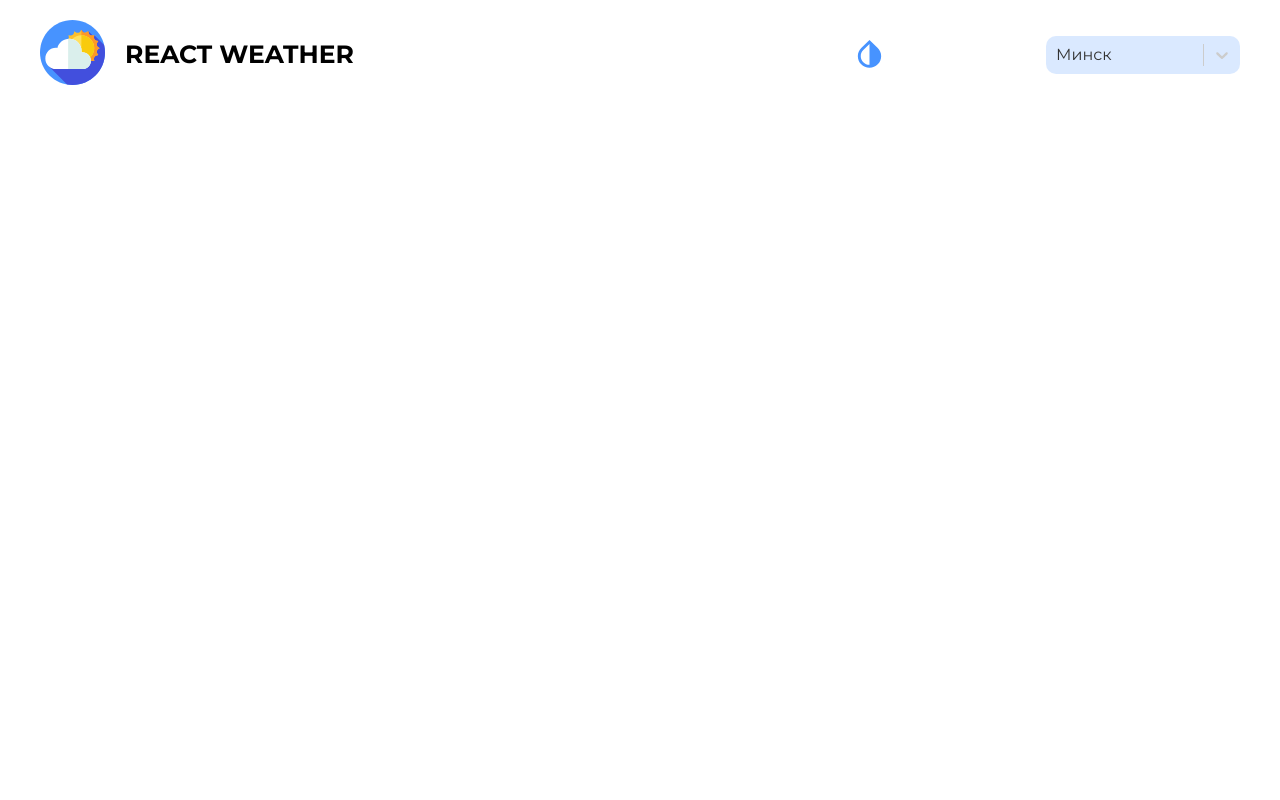
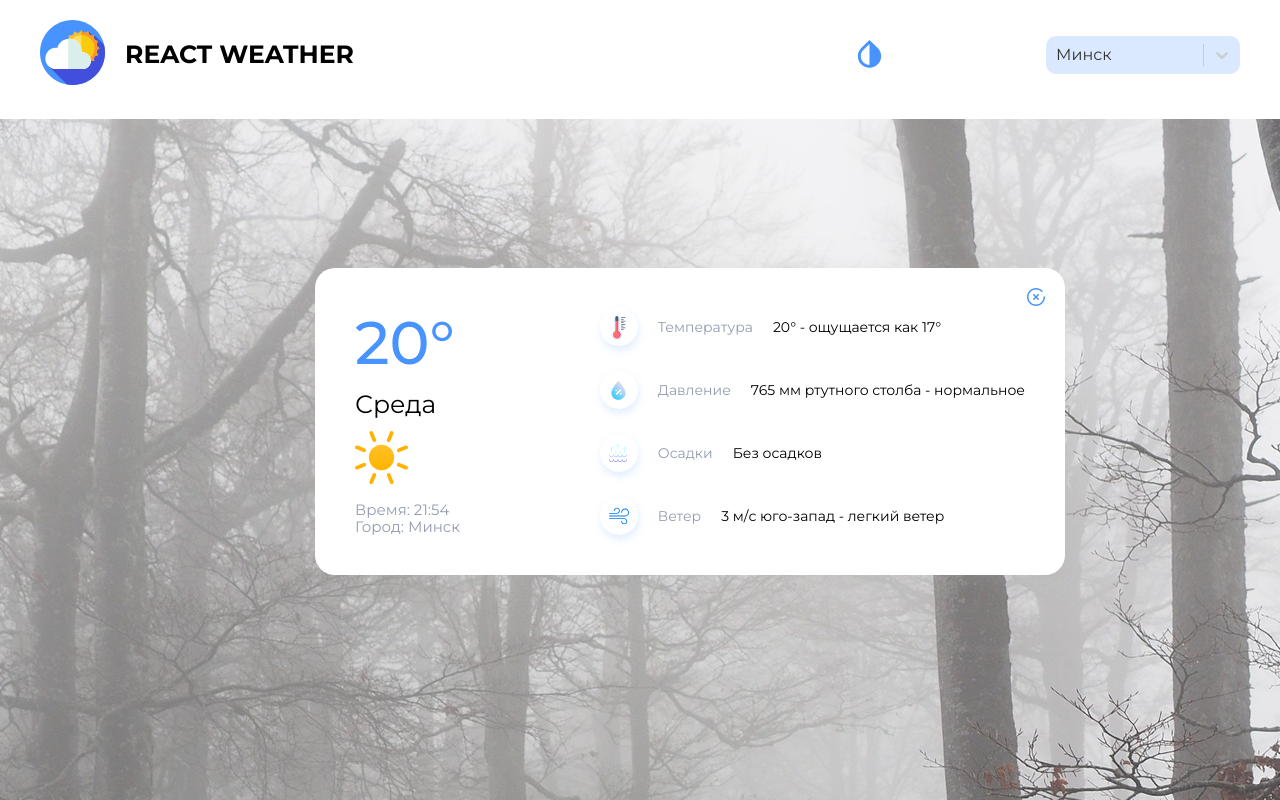
Before and after one commit to asphyxiadeath/diplom-project, a React (Create React App) app: page /popup in a window 1280 px wide. Before the commit this address had no page. Built offline with nearby package versions, Linux system fonts and the light colour scheme.

Commit message:
crearing good routing.stylsied second page

```diff
--- a/src/App.tsx
+++ b/src/App.tsx
@@ -5,24 +5,23 @@ import { Route, Routes} from 'react-router-dom';
 import { Home } from './pages/Home/components/Home';
 import { MonthStatistics } from './pages/MonthStatistics/Home/components/MonthStatistics';
 import { Header } from './shared/Header/Header';
-import { Popup } from './shared/Header/Popup/Popup';
+import {Popup} from './shared/Header/Popup/Popup'
 
 
 
 
 
 function App() {
+
   return (
     <div className="global-container">
-
-
-
-
     <div className="container">
       <Header />
       <Routes>
         <Route path= "/"  element= {<Home/>}/>
         <Route path= "/month-statistics" element= {<MonthStatistics/>}/>
+        <Route path= "/popup" element={<Popup/>}/>
+
       </Routes>
     </div>
   </div>
--- a/src/index.tsx
+++ b/src/index.tsx
@@ -3,8 +3,9 @@ import ReactDOM from 'react-dom';
 import { BrowserRouter as Router} from 'react-router-dom';
 import App from './App';
 import './styles/index.scss';
+import {createBrowserHistory} from 'history'
 
-//unlucky routing//
+const history = createBrowserHistory()
 ReactDOM.render(
   <React.StrictMode>
    <Router>
--- a/src/pages/Home/components/Days/Card.tsx
+++ b/src/pages/Home/components/Days/Card.tsx
@@ -1,17 +1,55 @@
-import React from 'react';
+import React, { useState } from "react";
 
 import style from './Days.module.scss';
 import { GlobalSvgSelector } from '../../../../assets/Images/icons/global/GlobalSvgSelector';
 import { Day } from './Days';
+import { Item } from '../ThisDayInfo/ThisDayInfo';
+import { ThisDayItem } from '../ThisDayInfo/ThisDayItem';
+import {Popup} from '../../../../shared/Header/Popup/Popup'
+import { Link } from "react-router-dom"
+import news from '../../../../assets/Images/news.png'
+
+import { Value } from "sass";
+
+
 
 interface Props {
     day: Day;
+
   }
 
-  export const Card = ({ day }: Props) => {
-    return (
-      <div className={style.card}>
-        <div className={style.day}>{day.day}</div>
+
+  /**const links = [
+    {
+        textId: "card.links.popup",
+        href: "/popup"
+
+    },
+
+];**/
+
+ export const Card = ({ day }: Props) => {
+  const links = [
+    {
+        textId: "card.links.popup",
+        href: "/popup"
+
+    },
+  ]
+      return (
+      <div className={style.card} >
+
+          {links.map((value:{textId:string,href:string}) => (
+
+            <Link className="Popup" to={value.href}>
+            <img className={style.news_img} src={news} alt="новости" />
+            </Link>
+
+
+          ))}
+
+        <div className={style.day}>{day.day}
+        </div>
         <div className={style.day_info}>{day.day_info}</div>
         <div className={style.img}>
           <GlobalSvgSelector id={day.icon_id} />
@@ -19,6 +57,9 @@ interface Props {
         <div className={style.temp_day}>{day.temp_day}</div>
         <div className={style.temp_night}>{day.temp_day}</div>
         <div className={style.info}>{day.info}</div>
-      </div>
-    );
-  };
+        <div className={style.blur}></div>
+        </div>
+
+
+      )
+    }
--- a/src/pages/Home/components/Days/Days.module.scss
+++ b/src/pages/Home/components/Days/Days.module.scss
@@ -10,8 +10,10 @@
     border-radius: 0 0 $border-radius $border-radius;
 }
 
+
+
 .card {
-    display: flex;
+    //display: flex;
     flex-direction: column;
     border-radius: 10px;
     padding: 10px;
@@ -86,3 +88,8 @@
   .tabs_wrapper {
     display: flex;
   }
+
+  .news_img{
+    width: 35%;
+    float: right;
+  }
--- a/src/pages/Home/components/Home.tsx
+++ b/src/pages/Home/components/Home.tsx
@@ -4,9 +4,11 @@ import { ThisDay } from './ThisDay/ThisDay';
 import {ThisDayInfo} from './ThisDayInfo/ThisDayInfo';
 import {Days} from './Days/Days';
 
+
 interface Props {
 
 }
+
 
 export const Home = (props: Props) => {
     return (
@@ -14,6 +16,7 @@ export const Home = (props: Props) => {
         <div className={style.wrapper}>
         <ThisDay />
         <ThisDayInfo />
+
         </div>
         <Days />
     </div>
--- a/src/shared/Header/Popup/Popup.module.scss
+++ b/src/shared/Header/Popup/Popup.module.scss
@@ -1,8 +1,16 @@
 @import '../../../styles/variables.scss';
+
+
+
+.background_img{
+  position: fixed;
+  margin-left: -200px;
+
+}
 
 .popup {
   position: absolute;
-  top: 50%;
+  top: 300%;
   left: calc(50% - 325px);
   z-index: 1001;
   display: flex;
@@ -15,15 +23,16 @@
   box-shadow: $box-shadow;
   border-radius: $border-radius;
   background: $light-background;
+
+
 }
-
-.blur {
+/**.forest_img{
   position: absolute;
   z-index: 1000;
   width: 100%;
   height: 100vh;
-  background: rgba(0, 0, 0, 0.25);
-}
+}**/
+
 
 .close {
   position: absolute;
--- a/src/shared/Header/Popup/Popup.tsx
+++ b/src/shared/Header/Popup/Popup.tsx
@@ -1,10 +1,15 @@
 
-import React, { useState } from "react";
+import React, { useState,useCallback } from "react";
+import { render } from "react-dom";
 import Select from 'react-select';
 import { GlobalSvgSelector } from '../../../assets/Images/icons/global/GlobalSvgSelector';
 import { Item } from '../../../pages/Home/components/ThisDayInfo/ThisDayInfo';
 import { ThisDayItem } from '../../../pages/Home/components/ThisDayInfo/ThisDayItem';
 import style from './Popup.module.scss';
+import trees from './img/trees.jpg'
+
+
+
 
 interface Props {
 
@@ -35,16 +40,15 @@ export const Popup = ({}: Props) => {
 
   ];
 
-  function Popup ({items} : {items:any}) {
-    const [showPopup, setShowPopup] = useState(false);
 
 
   return (
     <>
 
-     <div className={style.blur}></div>
-      <div className={style.popup} onClick={() => setShowPopup(true)}>
-        <div className={style.day} onClick={() => setShowPopup(true)}>
+    <div className={style.background}>
+    <img className={style.background_img} src={trees} alt="forest" />
+      <div className={style.popup}>
+        <div className={style.day}>
           <div className={style.day_temp}>20°</div>
           <div className={style.day_name}>Среда</div>
           <div className={style.img}>
@@ -62,12 +66,11 @@ export const Popup = ({}: Props) => {
             <ThisDayItem key={item.icon_id} item={item} />
           ))}
         </div>
-        <div className={style.close} onClick={() => setShowPopup(false)} >
+        <div className={style.close}>
           <GlobalSvgSelector id="close" />
         </div>
       </div>
-
+      </div>
        </>
         );
       }
-    }
```
Also changed, not shown: src/assets/Images/news.png (added), src/shared/Header/Popup/img/trees.jpg (added).
